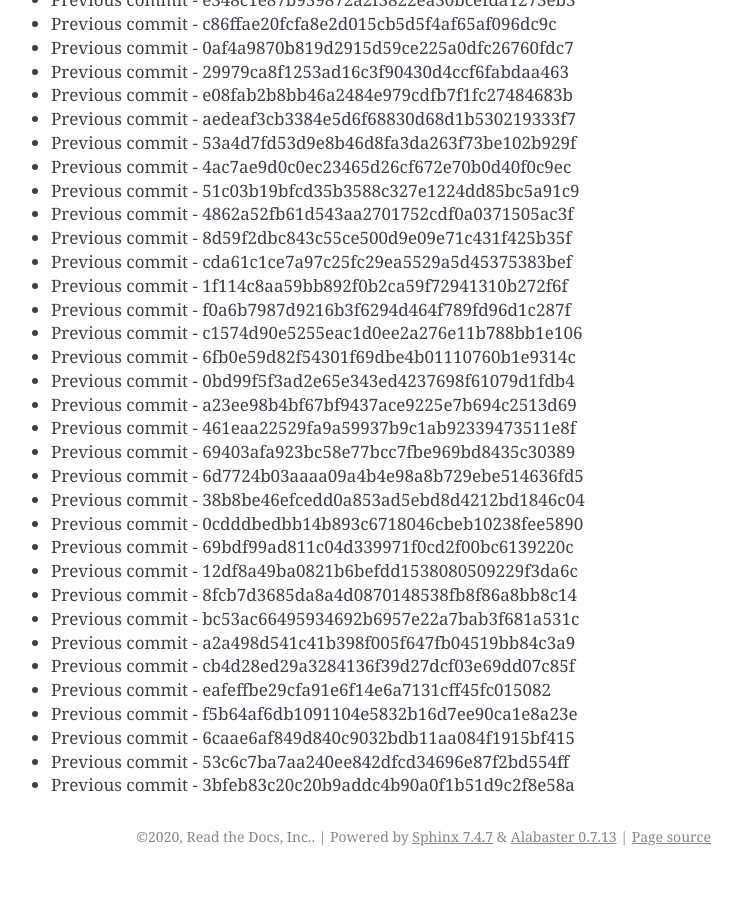
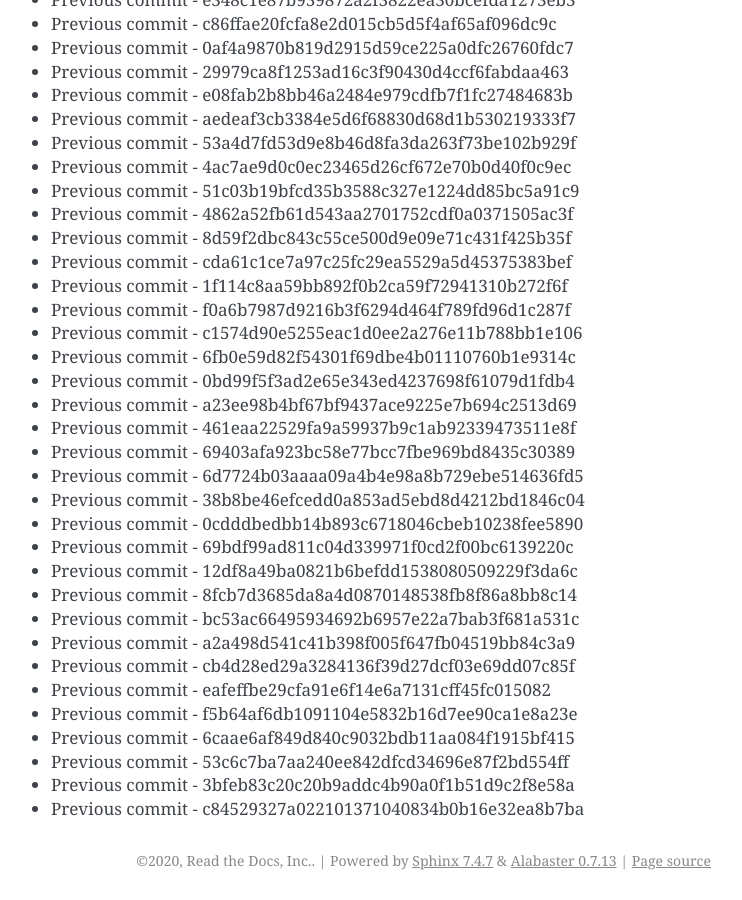
Before and after one commit to readthedocs/rtd-git-stresstest, a Sphinx documentation site: the page built from docs/updates.rst, in a window 1280 px wide and 900 px high, scrolled down 73688 px. Shown: the whole window, without its empty margins (399-1141 px from the left). Built offline with Sphinx 7.4.7, drawn with Linux system fonts in a browser that asks for light colours; before the commit the page ends 74564 px from its top, so only the background shows below that.

Commit message:
Generating commit from previous: c84529327a022101371040834b0b16e32ea8b7ba

```diff
--- a/docs/updates.rst
+++ b/docs/updates.rst
@@ -3128,3 +3128,4 @@ It can be tested for any performance characteristics.
 * Previous commit - 6caae6af849d840c9032bdb11aa084f1915bf415
 * Previous commit - 53c6c7ba7aa240ee842dfcd34696e87f2bd554ff
 * Previous commit - 3bfeb83c20c20b9addc4b90a0f1b51d9c2f8e58a
+* Previous commit - c84529327a022101371040834b0b16e32ea8b7ba
```
